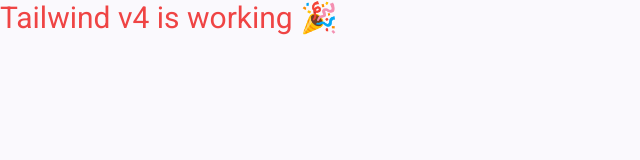
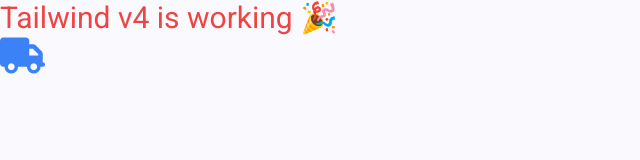
Before and after one commit to MoizRazaBhutta/Logistic-Tracker-FullStack, an Angular app in the folder frontend/logistic-tracker-ui/: page / in a window 1280 px wide. Shown: the top 160 px of the page, without its empty margins (0-640 px from the left). Built offline with nearby package versions, Linux system fonts and the light colour scheme.

Commit message:
Added Font Awesome

```diff
--- a/frontend/logistic-tracker-ui/src/app/app.html
+++ b/frontend/logistic-tracker-ui/src/app/app.html
@@ -1,3 +1,5 @@
 <div class="text-red-500 text-3xl">
   Tailwind v4 is working 🎉
 </div>
+
+<i class="fa-solid fa-truck text-blue-500 text-4xl"></i>
--- a/frontend/logistic-tracker-ui/src/index.html
+++ b/frontend/logistic-tracker-ui/src/index.html
@@ -8,6 +8,10 @@
   <link rel="icon" type="image/x-icon" href="favicon.ico">
   <link href="https://fonts.googleapis.com/css2?family=Roboto:wght@300;400;500&display=swap" rel="stylesheet">
   <link href="https://fonts.googleapis.com/icon?family=Material+Icons" rel="stylesheet">
+  <link
+  rel="stylesheet"
+  href="https://cdnjs.cloudflare.com/ajax/libs/font-awesome/6.5.0/css/all.min.css"
+/>
 </head>
 <body>
   <app-root></app-root>
```
